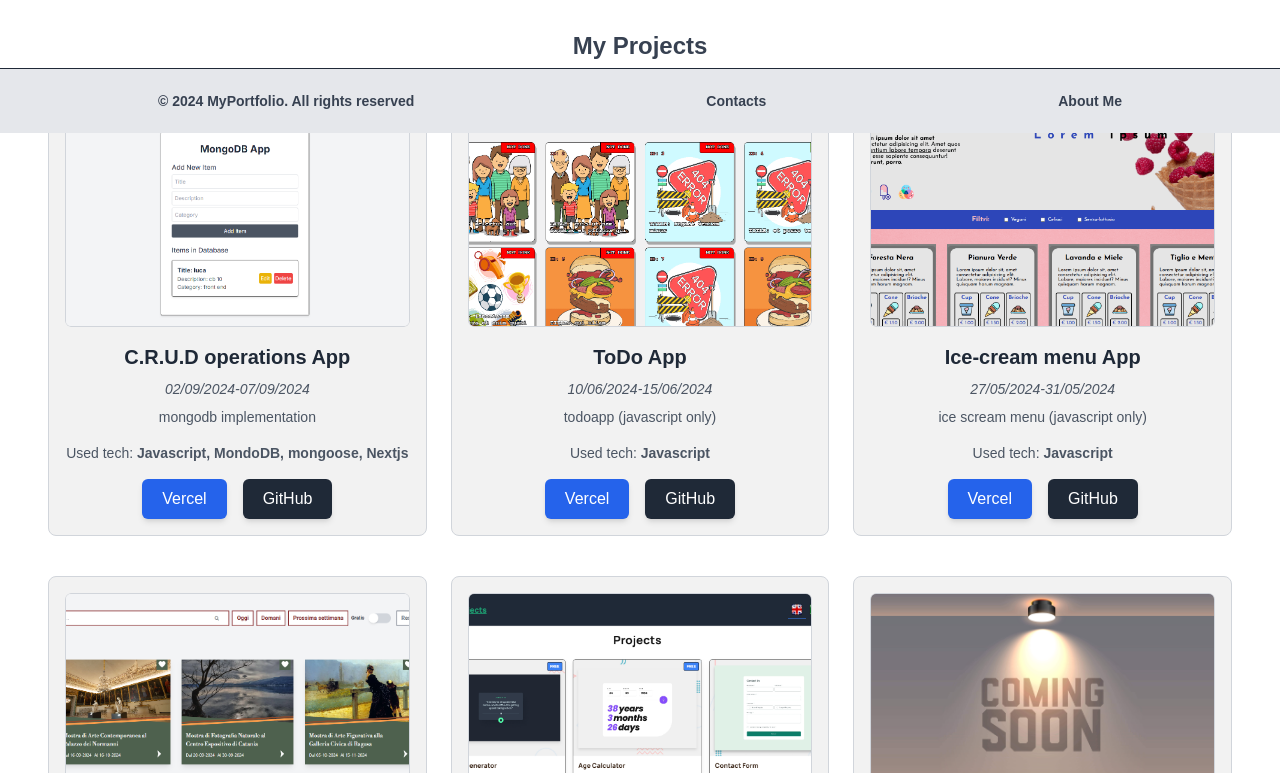
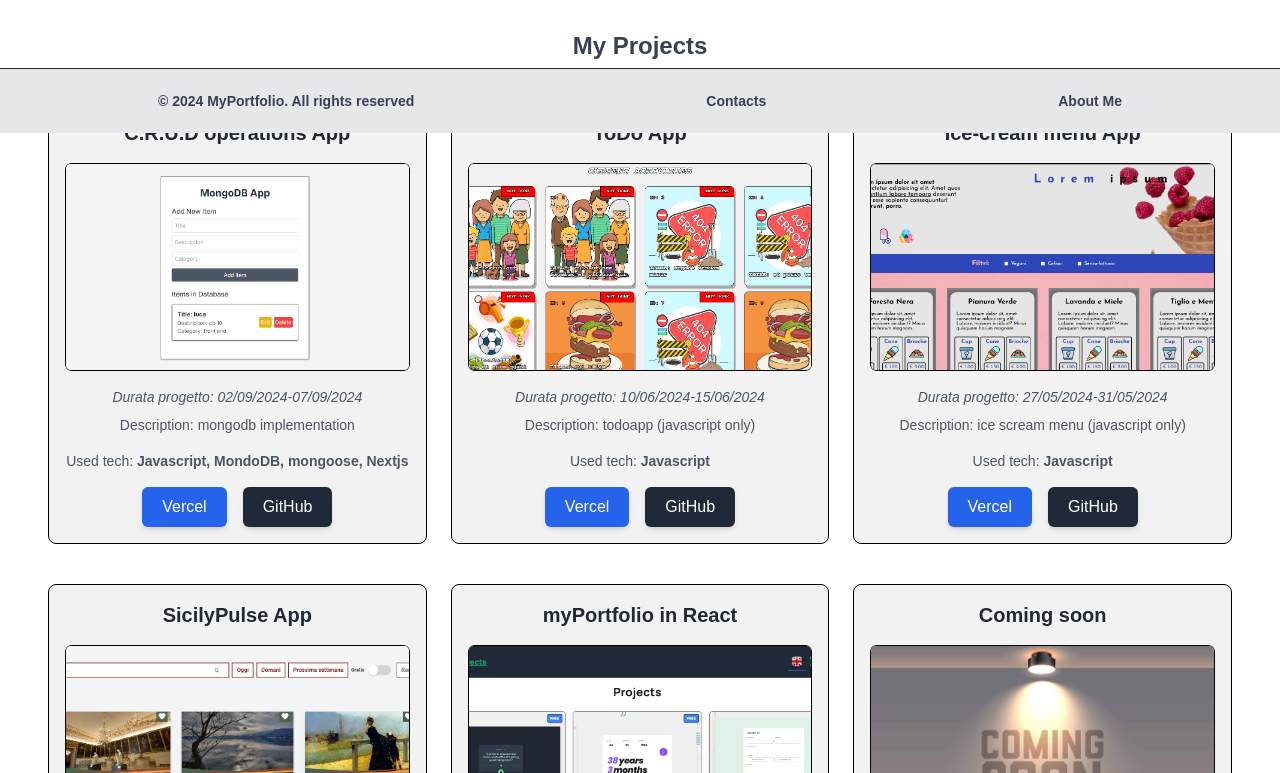
Before and after one commit to LucaFerraresso/TypeScript-Portfolio, a Next.js app in the folder portfolioproject/: page / in a window 1280 px wide. Shown: the part 667-1440 px from the top of the page. Built offline with nearby package versions, Linux system fonts and the light colour scheme.

Commit message:
fix design 2

```diff
--- a/portfolioproject/app/AboutMe/page.tsx
+++ b/portfolioproject/app/AboutMe/page.tsx
@@ -13,7 +13,7 @@ const AboutMe = () => {
 
   return (
     <motion.div
-      className="container mx-auto py-20"
+      className="flex flex-col justify-center items-center"
       variants={fadeInVariants}
       initial="hidden"
       animate="visible"
--- a/portfolioproject/app/Contacts/page.tsx
+++ b/portfolioproject/app/Contacts/page.tsx
@@ -13,7 +13,7 @@ const Contacts = () => {
 
   return (
     <motion.div
-      className="container mx-auto py-20"
+      className="flex flex-col justify-center items-center"
       variants={fadeInVariants}
       initial="hidden"
       animate="visible"
--- a/portfolioproject/app/ErrorPage/page.tsx
+++ b/portfolioproject/app/ErrorPage/page.tsx
@@ -6,7 +6,7 @@ import { motion } from "framer-motion";
 
 const ErrorPage = () => {
   return (
-    <div className="w-full h-full flex flex-col items-center justify-center  px-4">
+    <div className="flex flex-col justify-center items-center">
       <motion.h1
         className="text-8xl font-extrabold text-red-600 mb-6"
         initial={{ scale: 0.5, opacity: 0 }}
--- a/portfolioproject/app/Projects/page.tsx
+++ b/portfolioproject/app/Projects/page.tsx
@@ -13,7 +13,7 @@ const Projects = () => {
 
   return (
     <motion.div
-      className="container mx-auto py-20"
+      className="flex flex-col justify-center items-center"
       variants={fadeInVariants}
       initial="hidden"
       animate="visible"
--- a/portfolioproject/app/TechStack/page.tsx
+++ b/portfolioproject/app/TechStack/page.tsx
@@ -13,7 +13,7 @@ const TechStack = () => {
 
   return (
     <motion.div
-      className="container mx-auto py-20"
+      className="flex flex-col justify-center items-center"
       variants={fadeInVariants}
       initial="hidden"
       animate="visible"
--- a/portfolioproject/src/components/ProjectCard.tsx
+++ b/portfolioproject/src/components/ProjectCard.tsx
@@ -34,7 +34,7 @@ const ProjectCard: React.FC<ProjectCardProps> = ({
 
   return (
     <motion.div
-      className="flex flex-col items-center rounded-lg border border-gray-300 p-4 transition-transform duration-300 ease-in-out transform hover:-translate-y-2 hover:shadow-2xl mb-4"
+      className="flex flex-col items-center rounded-lg border border-black  p-4 transition-transform duration-300 ease-in-out transform hover:-translate-y-2 hover:shadow-2xl mb-4"
       style={{ backgroundColor: "#f2f2f2" }}
       variants={fadeInVariants}
       initial="hidden"
@@ -42,7 +42,10 @@ const ProjectCard: React.FC<ProjectCardProps> = ({
       transition={{ delay: animationDelay, duration: 1.5, ease: "easeInOut" }}
       whileTap={{ scale: 0.98 }}
     >
-      <div className="relative w-full h-52 overflow-hidden rounded-md mb-4">
+      <h2 className="text-xl font-bold text-gray-800 text-center mb-4">
+        {title}
+      </h2>
+      <div className="relative w-full h-52 overflow-hidden rounded-md mb-4 ">
         <Link href={vercelLink} target="_blank" rel="noopener noreferrer">
           <Image
             src={imageUrl}
@@ -50,16 +53,19 @@ const ProjectCard: React.FC<ProjectCardProps> = ({
             layout="fill"
             objectFit="cover"
             loading="lazy"
-            className="border border-gray-300 rounded-md transition-transform duration-500 ease-in-out transform hover:scale-105"
+            className="border border-black rounded-md transition-transform duration-500 ease-in-out transform hover:scale-105"
           />
         </Link>
       </div>
-      <h2 className="text-xl font-bold text-gray-800 mb-2 text-center">
-        {title}
-      </h2>
-      <p className="text-sm text-gray-600 mb-2 text-center italic">{date}</p>
-      <p className="text-sm text-gray-600 mb-4 text-center">{description}</p>
-      <div className="text-sm text-gray-600 mb-4 text-center">
+
+      <p className="text-sm text-gray-600 mb-2 text-center italic ">
+        Durata progetto: {date}
+      </p>
+      <p className="text-sm text-gray-600 mb-4 text-center ">
+        Description: {description}
+      </p>
+
+      <div className="text-sm text-gray-600 mb-4 text-center ">
         Used tech:{" "}
         <span className="font-semibold">{technologies.join(", ")}</span>
       </div>
```
